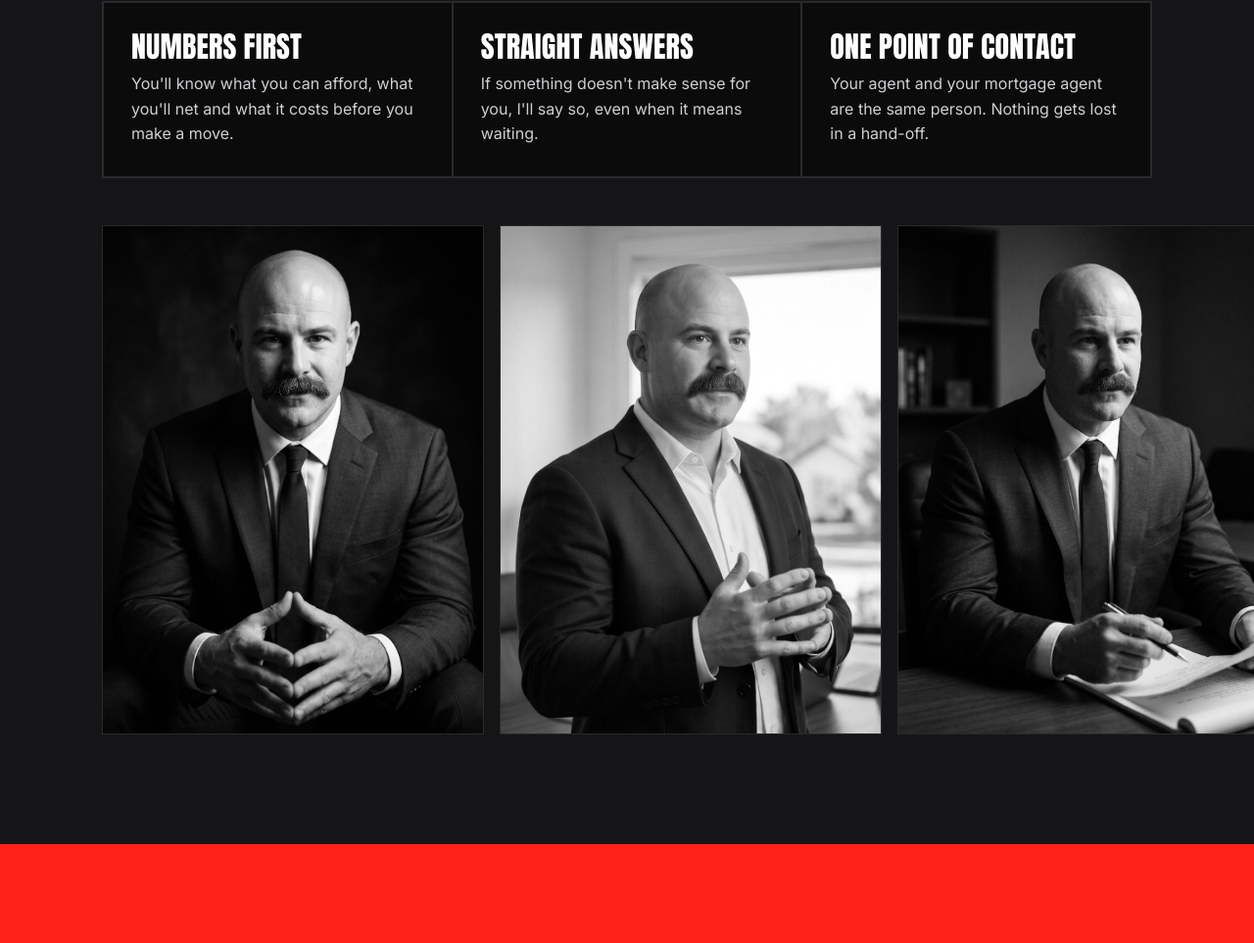
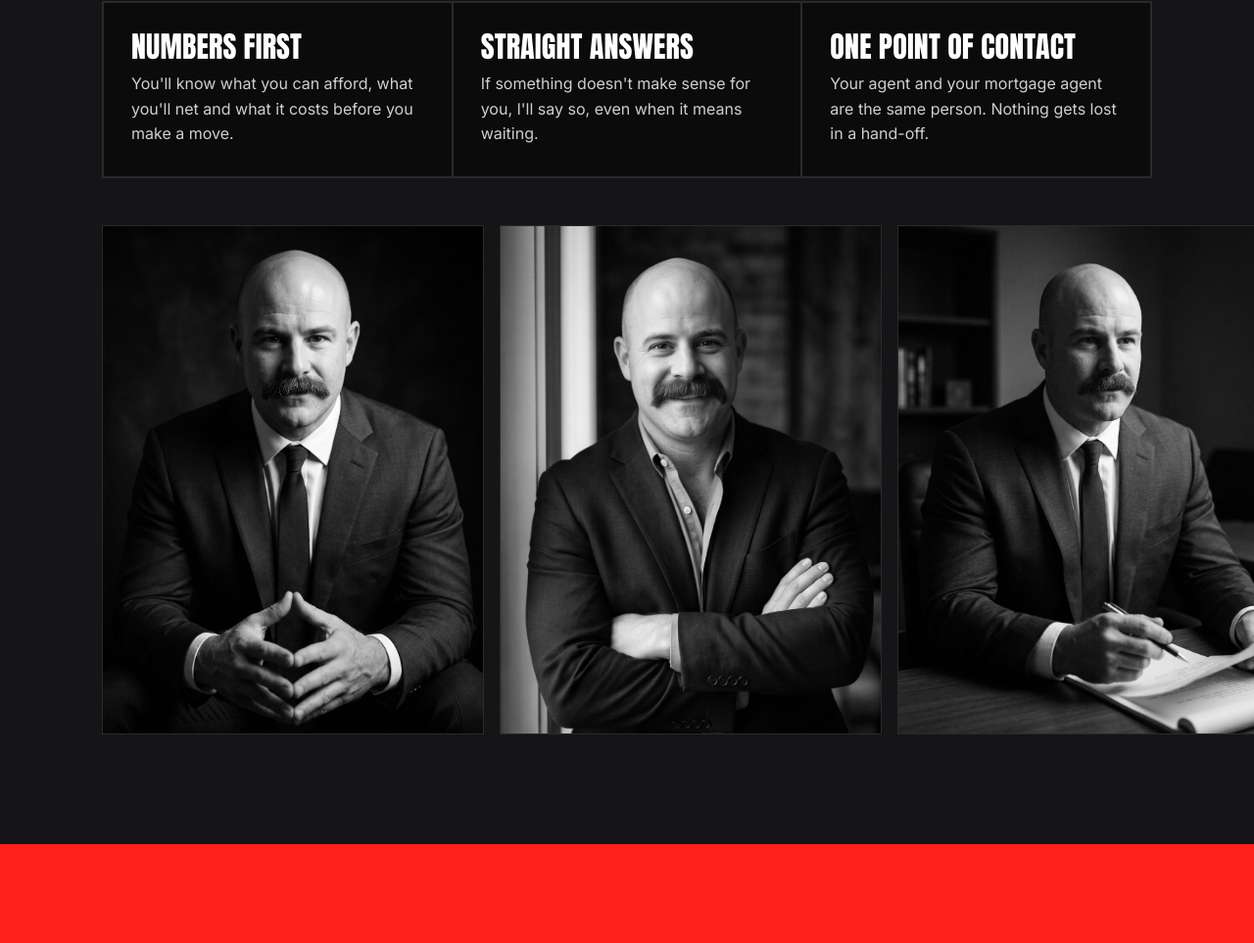
Before and after one commit to JGleason88/website, a plain HTML site: page about/index.html in a window 1280 px wide. Shown: the part 3909-4872 px from the top of the page at 98% size. Drawn offline with Linux system fonts and the light colour scheme.

Commit message:
About gallery: arms-crossed smiling photo in the middle; add new headshots
Co-Authored-By: Claude Opus 5.5 <noreply@anthropic.com>
Claude-Session: https://claude.ai/code/session_01Tfbd8arEwD2rVamVM18QSj

```diff
--- a/about/index.html
+++ b/about/index.html
@@ -120,7 +120,7 @@
       </div>
       <div class="gallery" style="margin-top:48px">
         <div class="photo-card bw" role="img" aria-label="Joshua Gleason" style="background-image:url(/img/joshua-steeple.jpg)"></div>
-        <div class="photo-card bw" role="img" aria-label="Joshua Gleason by the window" style="background-image:url(/img/joshua-window.jpg)"></div>
+        <div class="photo-card bw" role="img" aria-label="Joshua Gleason smiling, arms crossed" style="background-image:url(/img/joshua-arms-crossed.jpg);background-position:center 20%"></div>
         <div class="photo-card bw" role="img" aria-label="Joshua Gleason signing documents" style="background-image:url(/img/joshua-desk-pen.jpg)"></div>
       </div>
     </div>
```
Also changed, not shown: img/joshua-arms-crossed.jpg (added), img/joshua-polo-smile.jpg (added), img/joshua-talking.jpg (added).
